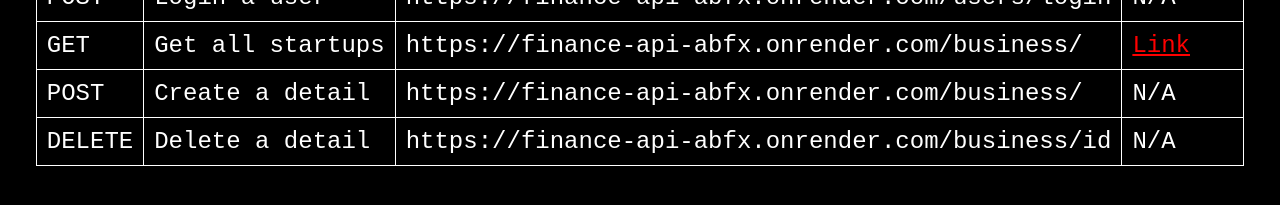
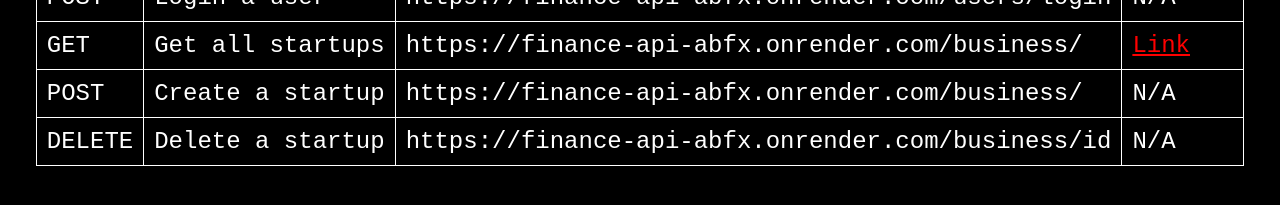
Before and after one commit to amexabee/finance-api, a website: page views/index.html in a window 1280 px wide. Shown: the part 383-588 px from the top of the page. Drawn offline with Linux system fonts and the light colour scheme; files that its build step writes are made by us from their sources.

Commit message:
Update API info

```diff
--- a/views/index.html
+++ b/views/index.html
@@ -49,13 +49,13 @@
           </tr>
           <tr>
             <td>POST</td>
-            <td>Create a detail</td>
+            <td>Create a startup</td>
             <td>https://finance-api-abfx.onrender.com/business/</td>
             <td>N/A</td>
           </tr>
           <tr>
             <td>DELETE</td>
-            <td>Delete a detail</td>
+            <td>Delete a startup</td>
             <td>https://finance-api-abfx.onrender.com/business/id</td>
             <td>N/A</td>
           </tr>
```
